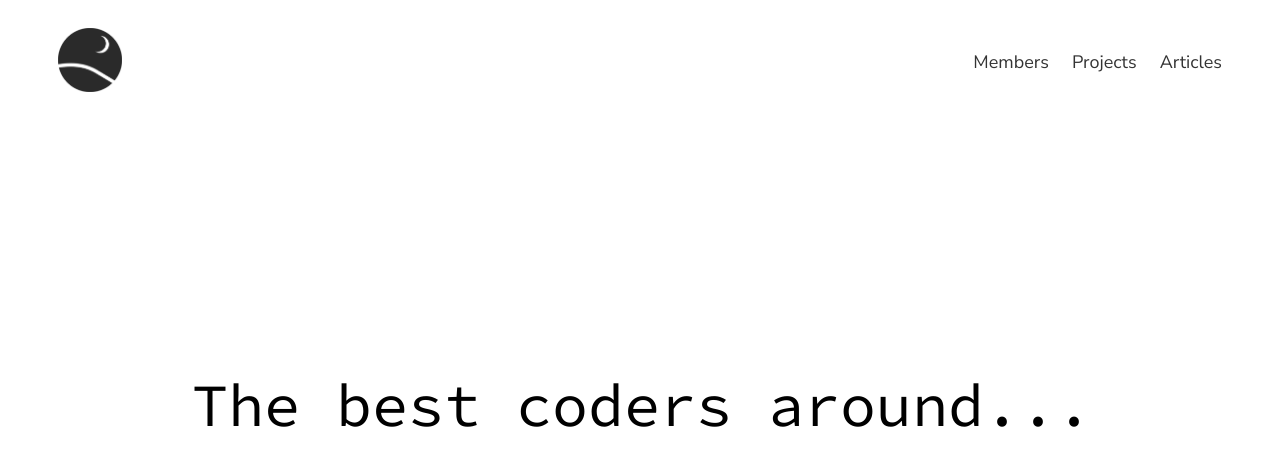
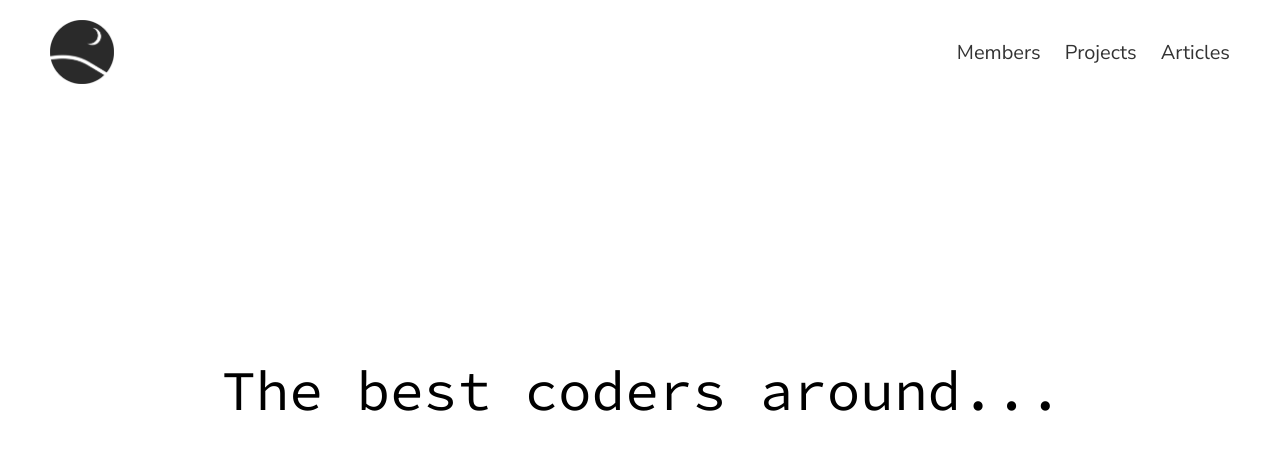
Before and after one commit to HilariousAtlantic/hilariousatlantic.github.io, a plain HTML site: page index.html in a window 1280 px wide. Drawn offline with Linux system fonts and the light colour scheme.

Commit message:
add responsiveness for mobile

```diff
--- a/style.css
+++ b/style.css
@@ -5,18 +5,31 @@ html {
 
 }
 
+body {
+
+  margin: 0;
+
+}
+
 header {
 
-  padding: 20px 50px;
+  padding: 20px;
   display: flex;
-  justify-content: space-between;
+  flex-direction: column;
   align-items: center;
 
 }
 
 header img {
 
+  display: block;
   height: 64px;
+
+}
+
+header nav {
+
+  margin-top: 20px;
 
 }
 
@@ -40,15 +53,54 @@ header nav a + a {
 
 }
 
-section input {
+#fun-input {
 
+  display: none;
+
+}
+
+@media (min-width: 1024px) {
+
+  html {
+
+    font-size: 16px;
+
+  }
+
+  header {
+
+    padding: 20px 50px;
+    display: flex;
+    flex-direction: row;
+    justify-content: space-between;
+    align-items: center;
+
+  }
+
+  header nav {
+
+    margin: 0;
+
+  }
+
+  header nav a {
+
+    font-size: 1.25rem;
+
+  }
+
+  #fun-input {
+
+    display: block;
     margin: 250px 0;
     width: 100%;
     text-align: center;
     background: #fff;
     font-family: 'Source Code Pro';
-  font-size: 5rem;
+    font-size: 3.5rem;
     border: none;
     outline: none;
 
   }
+
+}
```
Also changed, not shown: index.html (+1 -1 lines), README.md. Lines whose indentation alone changed are shown as unchanged.
